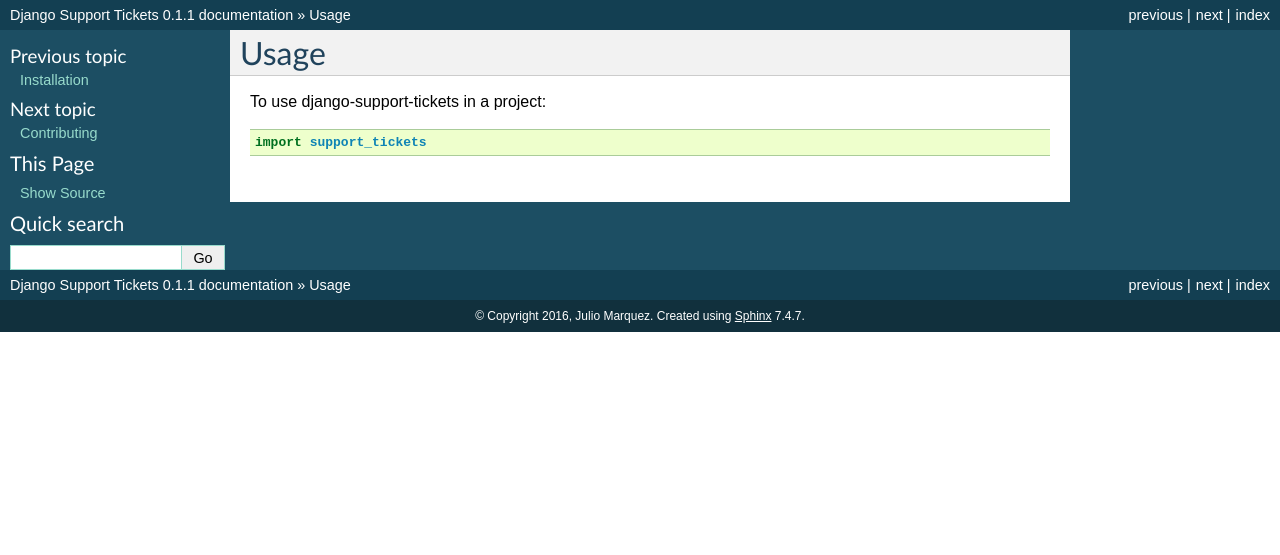
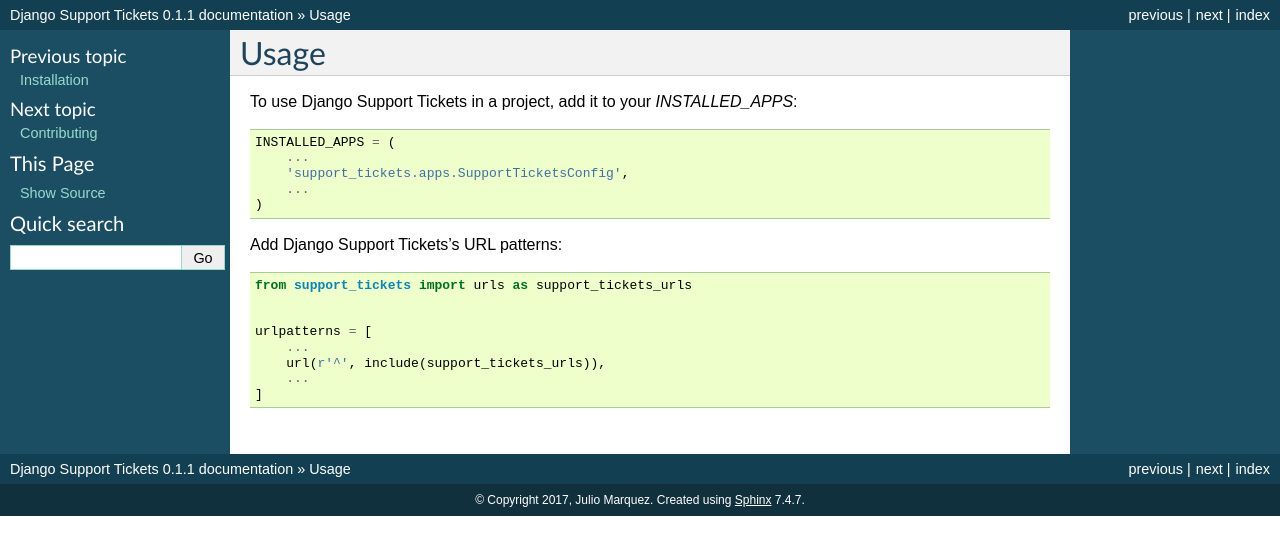
Before and after one commit to juliomrqz/django-support-tickets, a Sphinx documentation site: the page built from docs/usage.rst, in a window 1280 px wide. Shown: the top 555 px of the page. Built offline with Sphinx 7.4.7, drawn with Linux system fonts in a browser that asks for light colours.

Commit message:
Update docs

```diff
--- a/docs/conf.py
+++ b/docs/conf.py
@@ -47,7 +47,7 @@
 
 # General information about the project.
 project = u'Django Support Tickets'
-copyright = u'2016, Julio Marquez'
+copyright = u'2017, Julio Marquez'
 
 # The version info for the project you're documenting, acts as replacement for
 # |version| and |release|, also used in various other places throughout the
--- a/docs/index.rst
+++ b/docs/index.rst
@@ -3,7 +3,7 @@
    You can adapt this file completely to your liking, but it should at least
    contain the root `toctree` directive.
 
-Welcome to django-support-tickets's documentation!
+Welcome to Django Support Tickets's documentation!
 =================================================================
 
 Contents:
--- a/docs/usage.rst
+++ b/docs/usage.rst
@@ -1,7 +1,26 @@
-========
+=====
 Usage
-========
+=====
 
-To use django-support-tickets in a project::
+To use Django Support Tickets in a project, add it to your `INSTALLED_APPS`:
 
-    import support_tickets
+.. code-block:: python
+
+    INSTALLED_APPS = (
+        ...
+        'support_tickets.apps.SupportTicketsConfig',
+        ...
+    )
+
+Add Django Support Tickets's URL patterns:
+
+.. code-block:: python
+
+    from support_tickets import urls as support_tickets_urls
+
+
+    urlpatterns = [
+        ...
+        url(r'^', include(support_tickets_urls)),
+        ...
+    ]
```
